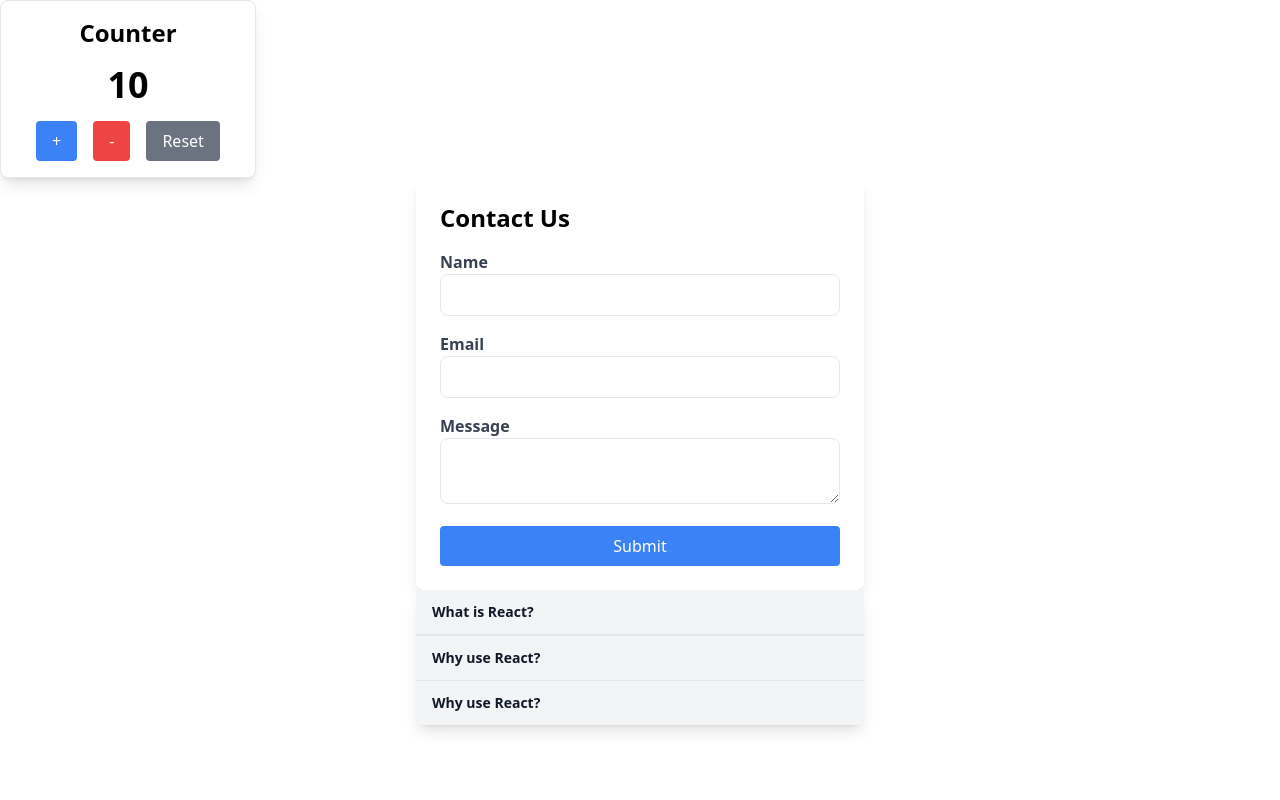
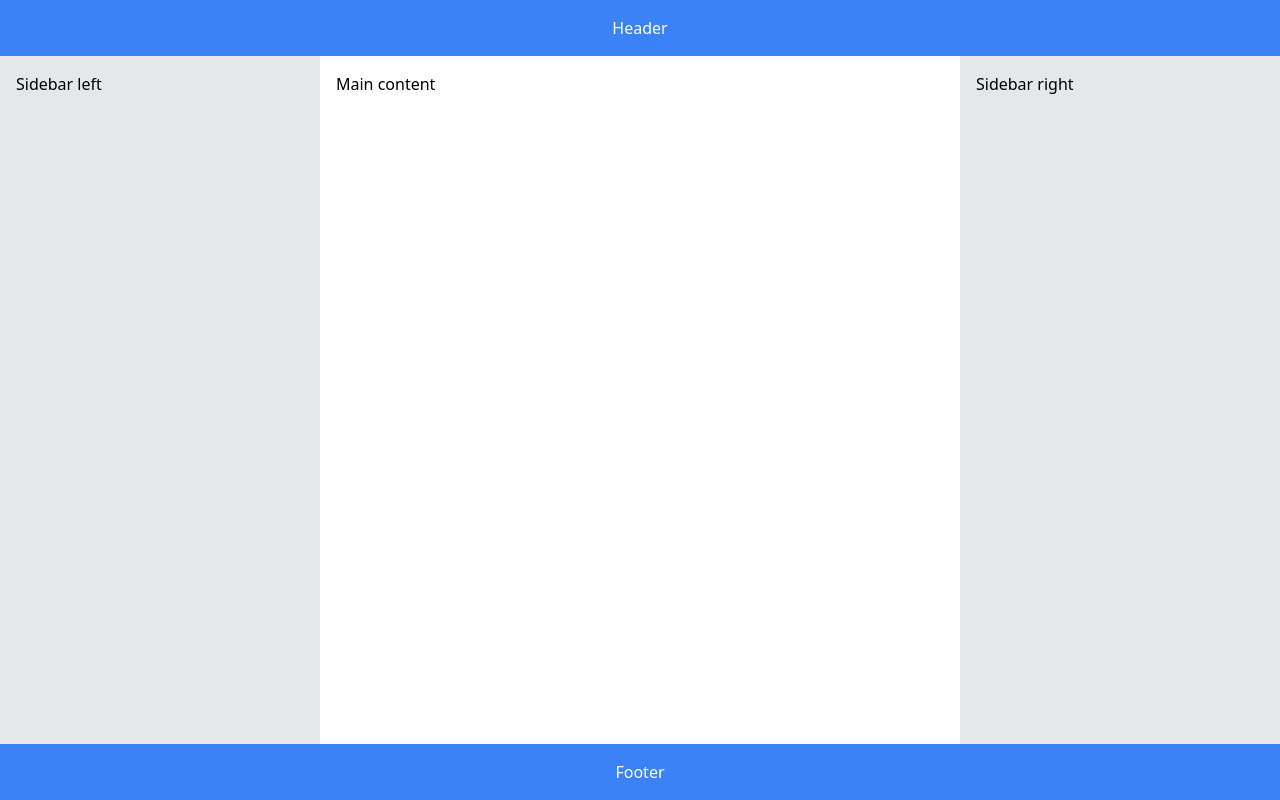
Before and after one commit to Srinivaskoruprolu007/React-Machine-Coding-Questions, a React (Vite) app: page / in a window 1280 px wide. Built offline with nearby package versions, Linux system fonts and the light colour scheme.

Commit message:
added holygrail

```diff
--- a/src/App.tsx
+++ b/src/App.tsx
@@ -1,6 +1,7 @@
 import Counter from "./components/Easy/Counter";
 import Accordion from "./components/Easy/Accordion";
 import ContactForm from "./components/Easy/ContactForm";
+import HolyGrail from "./components/Easy/HolyGrail";
 import { Toaster } from "react-hot-toast";
 
 const items = [
@@ -20,10 +21,11 @@ const items = [
 const App = () => {
   return (
     <div>
-      <Counter initialCount={10} />
+      {/* <Counter initialCount={10} />
       <ContactForm />
       <Accordion items={items} />
-      <Toaster />
+      <Toaster /> */}
+      <HolyGrail />
     </div>
   );
 };
--- /dev/null
+++ b/src/components/Easy/HolyGrail.tsx
@@ -0,0 +1,20 @@
+import React from "react";
+
+const HolyGrail: React.FC = () => {
+  return (
+    <div className="flex flex-col h-screen">
+      {/* Header */}
+      <header className="bg-blue-500 text-white p-4 text-center">Header</header>
+      {/* Main content */}
+      <div className="flex flex-1">
+        <aside className="w-1/4 bg-gray-200 p-4">Sidebar left</aside>
+        <main className="flex-1 p-4 bg-white">Main content</main>
+        <aside className="w-1/4 bg-gray-200 p-4">Sidebar right</aside>
+      </div>
+      {/* Footer */}
+      <footer className="bg-blue-500 text-white p-4 text-center">Footer</footer>
+    </div>
+  );
+};
+
+export default HolyGrail;
```
